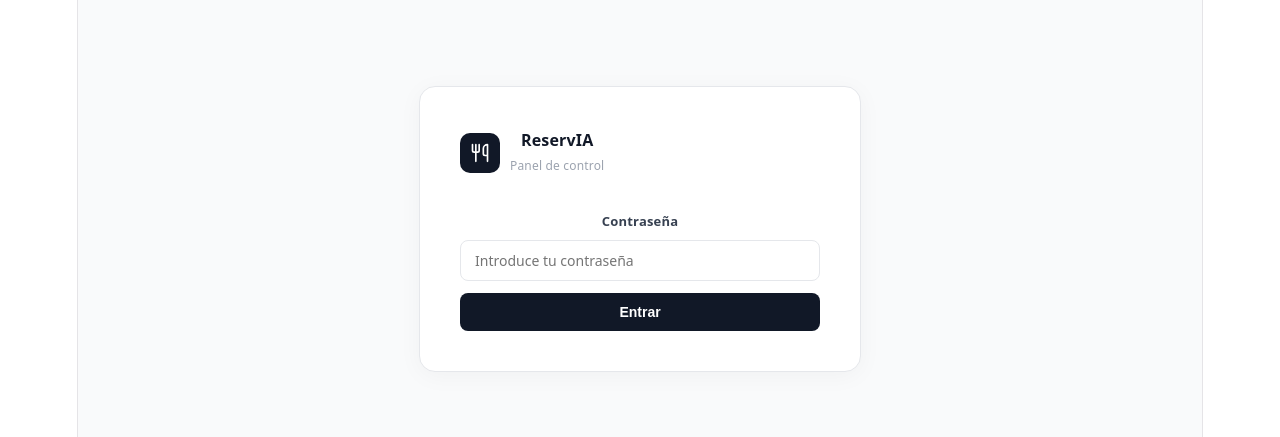
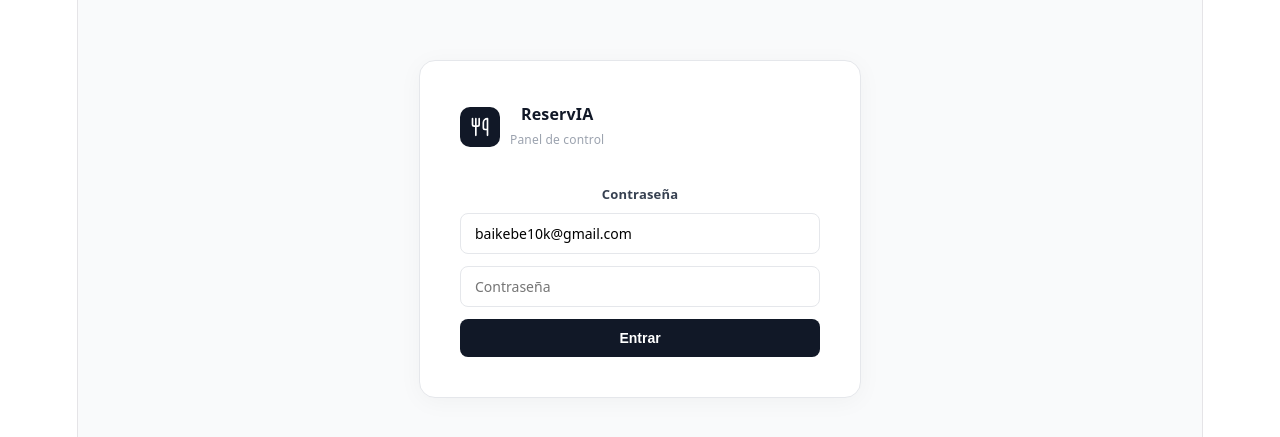
Before and after one commit to baikebe10k/reservas-panel, a React (Vite) app: page / in a window 1280 px wide. Shown: the part 171-608 px from the top of the page. Built offline with nearby package versions, Linux system fonts and the light colour scheme.

Commit message:
fix: login con email y password

```diff
--- a/src/App.jsx
+++ b/src/App.jsx
@@ -35,6 +35,7 @@ const MONTHS_ES = ['Enero','Febrero','Marzo','Abril','Mayo','Junio','Julio','Ago
 
 export default function App() {
   const [loggedIn, setLoggedIn] = useState(false);
+  const [email, setEmail] = useState("baikebe10k@gmail.com");
   const [password, setPassword] = useState("");
   const [loginError, setLoginError] = useState("");
   const [tab, setTab] = useState("overview");
@@ -182,7 +183,7 @@ export default function App() {
   function showSaveMsg(msg) { setSaveMsg(msg); setTimeout(() => setSaveMsg(""), 3000); }
   async function handleLogin() {
     const { error } = await supabase.auth.signInWithPassword({
-      email: "baikebe10k@gmail.com",
+      email: email,
       password: password
     });
     if (error) setLoginError("Contraseña incorrecta");
@@ -270,7 +271,9 @@ export default function App() {
             <div><div style={{ fontSize: 16, fontWeight: 700, color: "#111827" }}>ReservIA</div><div style={{ fontSize: 12, color: "#9ca3af" }}>Panel de control</div></div>
           </div>
           <label style={{ fontSize: 13, fontWeight: 600, color: "#374151", display: "block", marginBottom: 6 }}>Contraseña</label>
-          <input type="password" value={password} onChange={e => setPassword(e.target.value)} onKeyDown={e => e.key === "Enter" && handleLogin()} placeholder="Introduce tu contraseña"
+          <input type="email" value={email} onChange={e => setEmail(e.target.value)} placeholder="Email"
+            style={{ width: "100%", padding: "10px 14px", border: "1px solid #e5e7eb", borderRadius: 8, fontSize: 14, marginBottom: 12, fontFamily: "system-ui", boxSizing: "border-box" }} />
+          <input type="password" value={password} onChange={e => setPassword(e.target.value)} onKeyDown={e => e.key === "Enter" && handleLogin()} placeholder="Contraseña"
             style={{ width: "100%", padding: "10px 14px", border: "1px solid #e5e7eb", borderRadius: 8, fontSize: 14, marginBottom: 12, fontFamily: "system-ui", boxSizing: "border-box" }} />
           {loginError && <div style={{ color: "#dc2626", fontSize: 12, marginBottom: 12 }}>{loginError}</div>}
           <button onClick={handleLogin} style={{ width: "100%", padding: 11, background: "#111827", color: "#fff", border: "none", borderRadius: 8, fontSize: 14, fontWeight: 600, cursor: "pointer" }}>Entrar</button>
```
